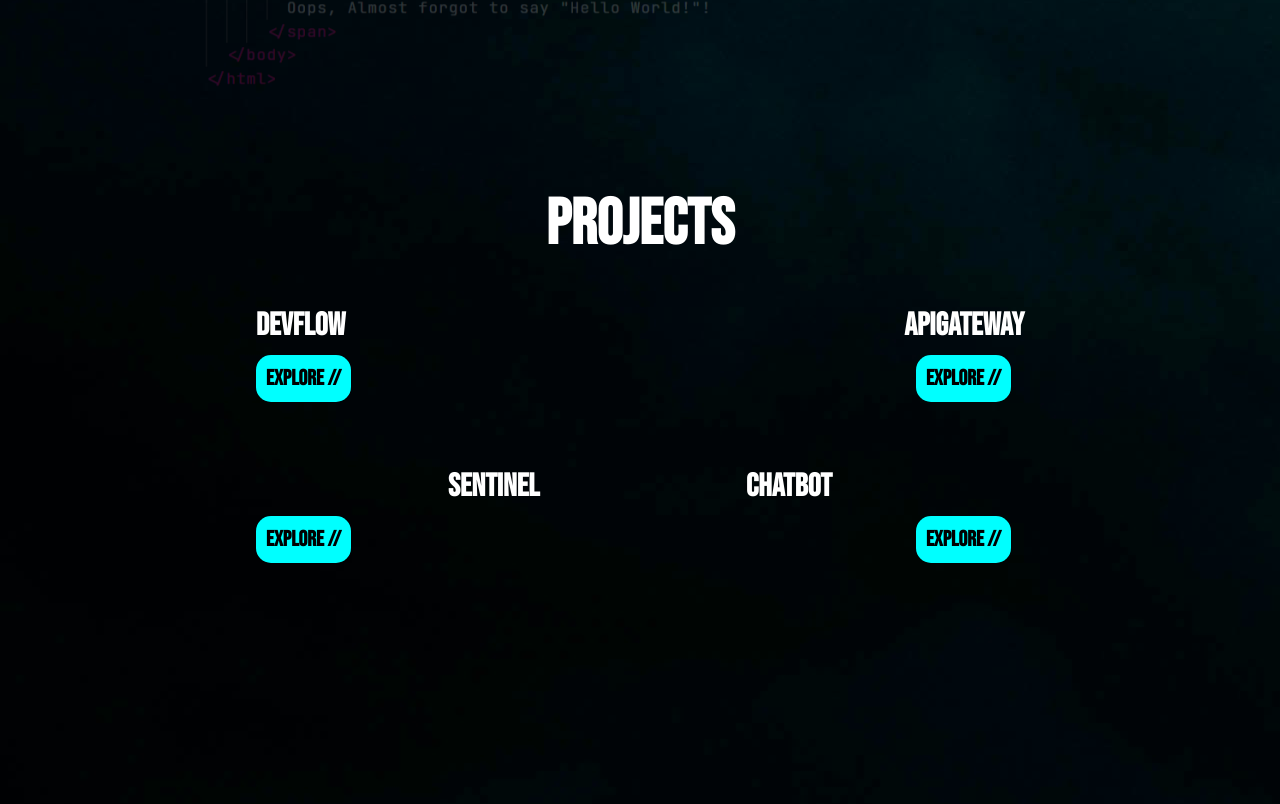
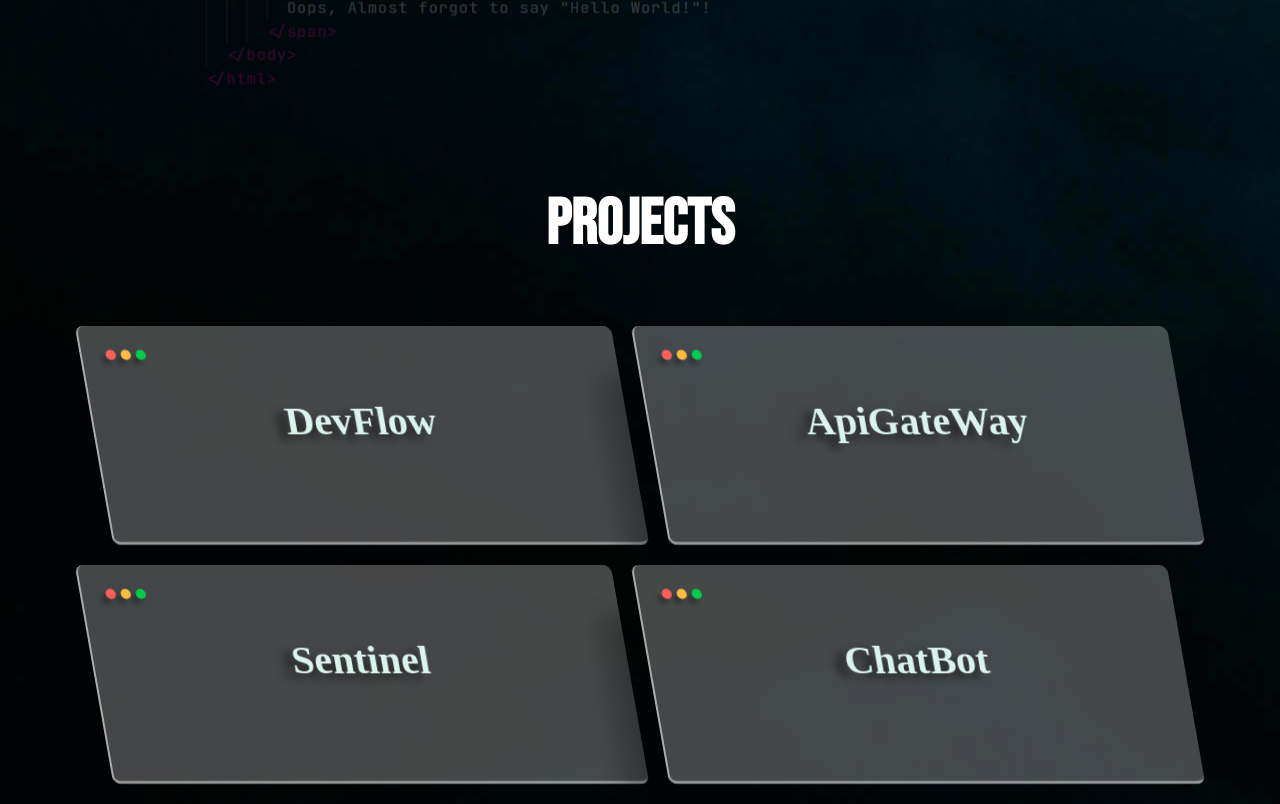
Before and after one commit to Arpan25AK/portfolio, a React (Vite) app: page / in a window 1280 px wide. Shown: the part 1325-2129 px from the top of the page. Before the commit the page ends 1902 px from the top, so only its background shows below. Built offline with nearby package versions, Linux system fonts and the light colour scheme.

Commit message:
added the css card template to home page

```diff
--- a/src/App.css
+++ b/src/App.css
@@ -137,3 +137,86 @@
   width: fit-content;
   border-radius: 15px;
 }
+
+.card {
+  width: 45%;
+  height: 200px;
+  padding: 0.5rem;
+  background: rgba(198, 198, 198, 0.34);
+  border-radius: 8px;
+  backdrop-filter: blur(5px);
+  border-bottom: 3px solid rgba(255, 255, 255, 0.440);
+  border-left: 2px rgba(255, 255, 255, 0.545) outset;
+  box-shadow: -40px 50px 30px rgba(0, 0, 0, 0.280);
+  transform: skewX(10deg);
+  transition: .4s;
+  overflow: hidden;
+  color: white;
+  cursor: pointer;
+}
+
+.card:hover {
+  height: 360px;
+  transform: skew(0deg);
+}
+
+
+.align {
+  padding: 1rem;
+  display: flex;
+  flex-direction: row;
+  gap: 5px;
+}
+
+.red {
+  width: 10px;
+  height: 10px;
+  border-radius: 50%;
+  background-color: #ff605c;
+  box-shadow: -5px 5px 5px rgba(0, 0, 0, 0.280);
+}
+
+.yellow {
+  width: 10px;
+  height: 10px;
+  border-radius: 50%;
+  background-color: #ffbd44;
+  box-shadow: -5px 5px 5px rgba(0, 0, 0, 0.280);
+}
+
+.green {
+  width: 10px;
+  height: 10px;
+  border-radius: 50%;
+  background-color: #00ca4e;
+  box-shadow: -5px 5px 5px rgba(0, 0, 0, 0.280);
+}
+
+.card h2 {
+  text-align: center;
+  margin: 1.3rem;
+  font-size: 2.5rem;
+  color: rgb(218, 244, 237);
+  text-shadow: -10px 5px 10px rgba(0, 0, 0, 0.573);
+}
+
+.card p {
+  font-size: 1.2rem;
+  padding: 0 1rem;
+  opacity: 0;
+  transition: .4s;
+}
+
+.card:hover p {
+  opacity: 1;
+}
+
+.projects-grid {
+  display: flex;
+  gap: 20px;
+  justify-content: center;
+  flex-wrap: wrap;
+  padding: 20px 5%;
+  max-width: 100%;
+  margin: 0 auto;
+}
--- a/src/pages/Home.jsx
+++ b/src/pages/Home.jsx
@@ -64,33 +64,45 @@ function Home(){
           <h1>Projects</h1>
         </div>
 
-      <div style={{display:'flex', justifyContent:'space-between', alignItems:'center', padding:'0 20%'}}>
-        <h1 className='content-header' style={{margin:0}}>DevFlow</h1>
-        <h1 className='content-header' style={{margin:0}}>ApiGateWay</h1>
+        <div className='projects-grid'>
+          <div className='card' onClick={() => navigate('/devflow')}>
+            <div className='align'>
+              <div className='red'></div>
+              <div className='yellow'></div>
+              <div className='green'></div>
+            </div>
+            <h2>DevFlow</h2>
+            <p>Event-driven microservices version control platform using Java, Spring Boot, Kafka and PostgreSQL.</p>
           </div>
 
-      <div style={{display: 'flex', justifyContent: 'space-between'}}>
-        <div onClick={() => navigate('/devflow')} style={{cursor:'pointer', width:'fit-content', marginLeft : '20%'}}>
-          <h1 className='explore-headers'>Explore // </h1>
+          <div className='card' onClick={() => navigate('/apigateway')}>
+            <div className='align'>
+              <div className='red'></div>
+              <div className='yellow'></div>
+              <div className='green'></div>
+            </div>
+            <h2>ApiGateWay</h2>
+            <p>Scalable API Gateway with JWT auth, Redis rate limiter and dynamic routing for Gemini and Groq.</p>
           </div>
 
-        <div onClick={() => navigate('/apigateway')} style={{cursor:'pointer', width:'fit-content', marginRight : '21%'}}>
-          <h1 className='explore-headers'>Explore // </h1>
+          <div className='card' onClick={() => navigate('/sentinel')}>
+            <div className='align'>
+              <div className='red'></div>
+              <div className='yellow'></div>
+              <div className='green'></div>
             </div>
+            <h2>Sentinel</h2>
+            <p>Async notification microservice using Kafka for real-time event-driven email dispatch.</p>
           </div>
 
-      <div style={{display:'flex', justifyContent:'space-between', alignItems:'center', padding:'0 20%', marginTop : '50px'}}>
-        <h1 className='content-header' style={{margin:0, marginLeft :'25%'}}>Sentinel</h1>
-        <h1 className='content-header' style={{margin:0, marginRight : '25%'}}>ChatBot</h1>
+          <div className='card' onClick={() => navigate('/chatbot')}>
+            <div className='align'>
+              <div className='red'></div>
+              <div className='yellow'></div>
+              <div className='green'></div>
             </div>
-
-      <div style={{display: 'flex', justifyContent: 'space-between'}}>
-        <div onClick={() => navigate('/sentinel')} style={{cursor:'pointer', width:'fit-content', marginLeft : '20%'}}>
-          <h1 className='explore-headers'>Explore // </h1>
-        </div>
-
-        <div onClick={() => navigate('/chatbot')} style={{cursor:'pointer', width:'fit-content', marginRight : '21%'}}>
-          <h1 className='explore-headers'>Explore // </h1>
+            <h2>ChatBot</h2>
+            <p>RAG chatbot using OpenAI GPT-4o with semantic search via all-mpnet-base-v2 embeddings.</p>
           </div>
         </div>
 
```
Lines whose indentation alone changed are shown as unchanged.
